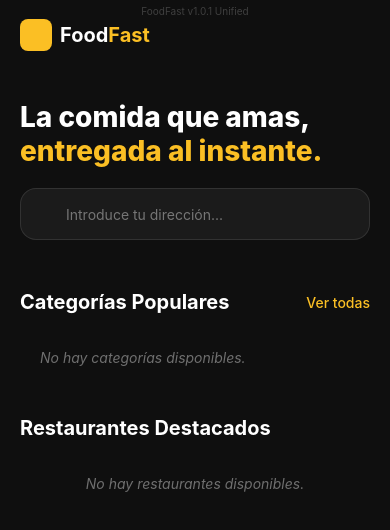
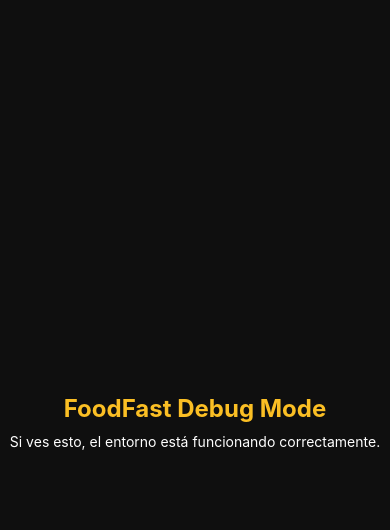
Before and after one commit to MarceloR1/foodfast, a React Native app: screen / in a window 390 px wide. Shown: the top 530 px of the page. Built offline with nearby package versions, Linux system fonts and the light colour scheme; no server answers; the database is empty; some icons are missing.

Commit message:
Debug: Use minimal App to isolate white screen issue

```diff
--- /dev/null
+++ b/DebugApp.tsx
@@ -0,0 +1,30 @@
+import React from 'react';
+import { View, Text, StyleSheet } from 'react-native';
+
+export default function DebugApp() {
+  return (
+    <View style={styles.container}>
+      <Text style={styles.text}>FoodFast Debug Mode</Text>
+      <Text style={styles.subtext}>Si ves esto, el entorno está funcionando correctamente.</Text>
+    </View>
+  );
+}
+
+const styles = StyleSheet.create({
+  container: {
+    flex: 1,
+    backgroundColor: '#0F0F0F',
+    justifyContent: 'center',
+    alignItems: 'center',
+  },
+  text: {
+    color: '#FBBF24',
+    fontSize: 24,
+    fontWeight: 'bold',
+  },
+  subtext: {
+    color: '#FFF',
+    marginTop: 10,
+    fontSize: 14,
+  }
+});
--- a/index.js
+++ b/index.js
@@ -1,5 +1,5 @@
 import { registerRootComponent } from 'expo';
-import App from './App';
+import App from './DebugApp';
 
 console.log('Index: Application starting...');
 
```
